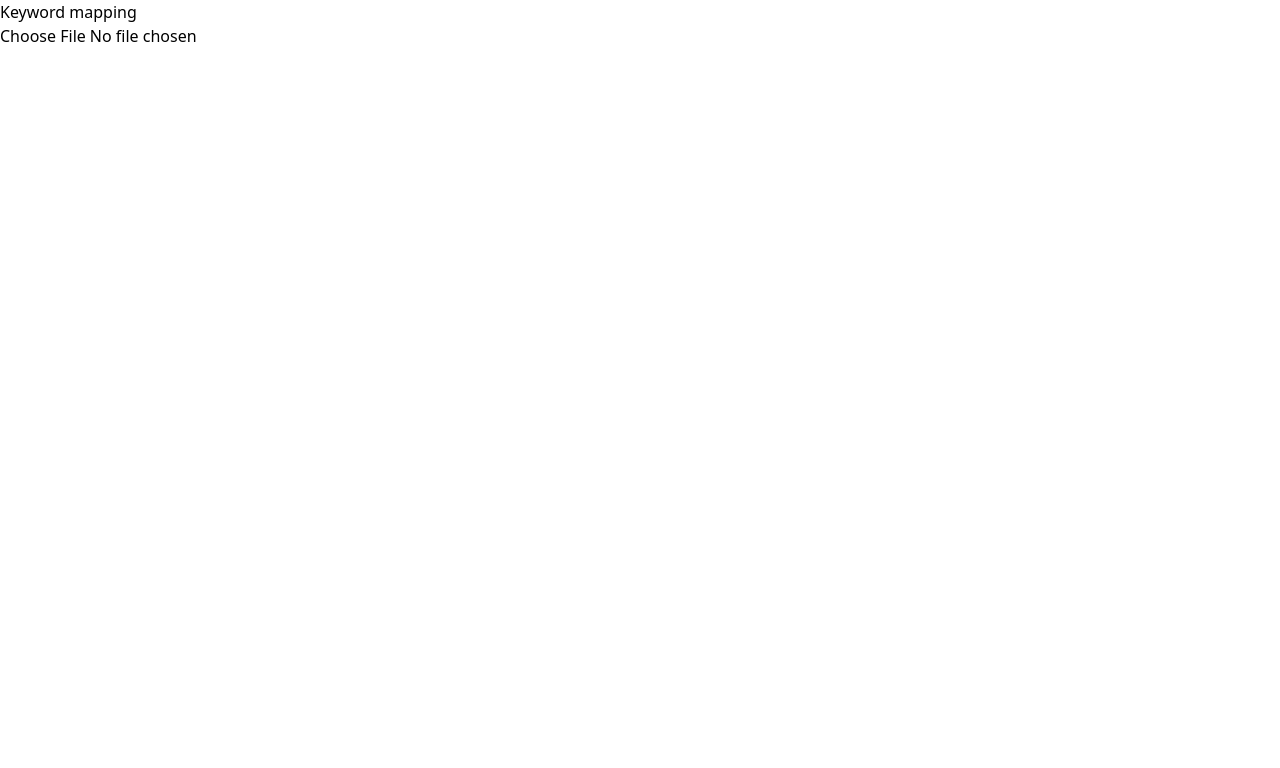
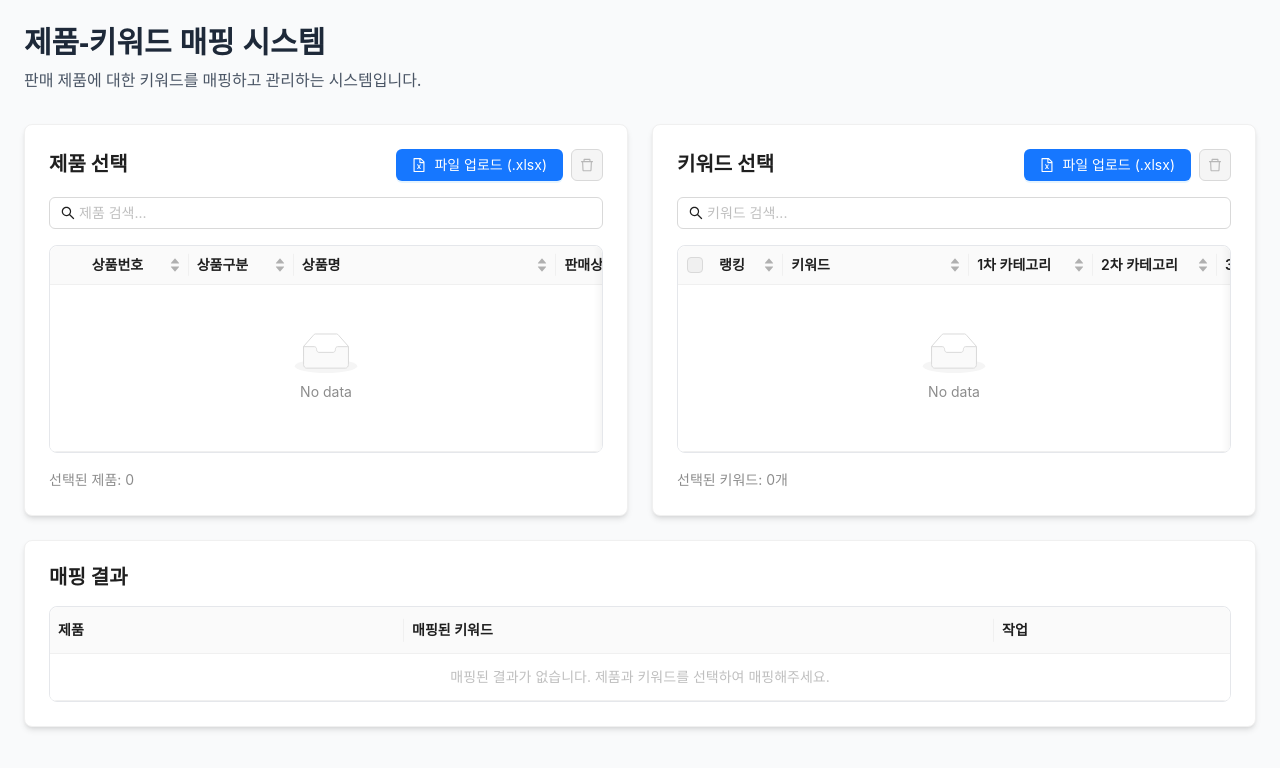
Before and after one commit to parkseonup/keyword-mapping, a React (Vite) app: page / in a window 1280 px wide. Shown: the top 768 px of the page. Built offline with nearby package versions, Linux system fonts and the light colour scheme.

Commit message:
feat: 제품, 키워드 선택 및 결과 출력

```diff
--- a/src/App.tsx
+++ b/src/App.tsx
@@ -1,22 +1,138 @@
-import type { ChangeEvent } from 'react';
+import React, { useState } from 'react';
 
+import Result from '@features/result/Result';
 import { message } from 'antd';
 
+import Keyword from './features/keyword/Keyword';
+import Product from './features/product/Product';
+
+import type { KeywordItem } from './entities/types/keyword';
+import type { ProductItem } from './entities/types/product';
+import type { ResultColumn, Results } from './entities/types/result';
+
 export default function App() {
-  const handleChangeFile = async (e: ChangeEvent<HTMLInputElement>) => {
-    if (!e.target.files || e.target.files?.length === 0) {
-      message.error('파일이 없습니다.');
+  const [results, setResults] = useState<Results>({});
+  const [selectedProduct, setSelectedProduct] = useState<ProductItem | null>(
+    null
+  );
+
+  const [messageApi, contextHolder] = message.useMessage();
+
+  const handleProductSelection = (
+    _: React.Key[],
+    selectedRows: ProductItem[]
+  ) => {
+    const newSelectProduct = selectedRows[0];
+    setSelectedProduct(newSelectProduct);
+  };
+
+  const handleKeywordSelection = (
+    _: React.Key[],
+    selectedRows: KeywordItem[]
+  ) => {
+    if (!selectedProduct) {
+      messageApi.error('제품을 먼저 선택해주세요.');
       return;
     }
 
-    const file = e.target.files[0];
-    console.log('file: ', file);
+    setResults((prev) => {
+      const targetResult = prev[selectedProduct.key];
+
+      return {
+        ...prev,
+        [selectedProduct.key]: {
+          product: targetResult ? targetResult.product : selectedProduct,
+          keywords: selectedRows,
+        },
+      };
+    });
   };
+
+  const handleRemoveAllKeywords = (productKey: ResultColumn['key']) => {
+    setResults((prev) => {
+      const copyPrev = { ...prev };
+      delete copyPrev[productKey];
+
+      return copyPrev;
+    });
+  };
+
+  const handleRemoveKeyword = (
+    productKey: ProductItem['key'],
+    keywordKey: KeywordItem['key']
+  ) => {
+    setResults((prev) => {
+      const targetResult = prev[productKey];
+      const newKeywords = targetResult.keywords.filter(
+        (keyword) => keyword.key !== keywordKey
+      );
+
+      const copyPrev = { ...prev };
+
+      // 매핑된 키워드가 전부 제거되어 없으면 제품 기록을 제거한다.
+      if (newKeywords.length === 0) {
+        delete copyPrev[productKey];
+      }
+      // 매핑된 키워드가 남아있으면 newKeywords로 교체한다.
+      else {
+        copyPrev[productKey] = {
+          ...copyPrev[productKey],
+          keywords: newKeywords,
+        };
+      }
+
+      return copyPrev;
+    });
+  };
+
+  const resultsData: ResultColumn[] = Object.entries(results).map(
+    ([productKey, values]) => {
+      return {
+        key: productKey,
+        product: values.product,
+        keywords: values.keywords,
+      };
+    }
+  );
 
   return (
     <>
-      <h1>Keyword mapping</h1>
-      <input type="file" accept=".xlsx" onChange={handleChangeFile} />
+      <div className="min-h-screen bg-gray-50 p-6">
+        <div className="max-w-7xl mx-auto">
+          <header className="mb-8">
+            <h1 className="text-3xl font-bold text-gray-800">
+              제품-키워드 매핑 시스템
+            </h1>
+            <p className="text-gray-600 mt-2">
+              판매 제품에 대한 키워드를 매핑하고 관리하는 시스템입니다.
+            </p>
+          </header>
+          <main>
+            <div className="grid grid-cols-1 lg:grid-cols-2 gap-6">
+              <Product
+                selectedValue={selectedProduct}
+                onSelect={handleProductSelection}
+              />
+              <Keyword
+                selectedValues={
+                  selectedProduct && results[selectedProduct.key]
+                    ? results[selectedProduct.key].keywords
+                    : []
+                }
+                onSelect={handleKeywordSelection}
+              />
+            </div>
+            <div className="mt-6">
+              <Result
+                data={resultsData}
+                onRemoveAllKeywords={handleRemoveAllKeywords}
+                onRemoveKeyword={handleRemoveKeyword}
+              />
+            </div>
+          </main>
+        </div>
+      </div>
+      {contextHolder}
     </>
   );
 }
--- /dev/null
+++ b/src/entities/types/result.ts
@@ -0,0 +1,15 @@
+import type { KeywordItem } from '../../entities/types/keyword';
+import type { ProductItem } from '../../entities/types/product';
+
+export interface Results {
+  [prouductKey: ProductItem['key']]: ResultItem;
+}
+
+export interface ResultItem {
+  product: ProductItem;
+  keywords: KeywordItem[];
+}
+
+export interface ResultColumn extends ResultItem {
+  key: ProductItem['key'];
+}
--- /dev/null
+++ b/src/features/result/Result.tsx
@@ -0,0 +1,151 @@
+import {
+  CopyOutlined,
+  DeleteOutlined,
+  HolderOutlined,
+} from '@ant-design/icons';
+import {
+  Button,
+  Card,
+  message,
+  Space,
+  Table,
+  Tag,
+  Tooltip,
+  Typography,
+} from 'antd';
+
+import type { KeywordItem } from '@/entities/types/keyword';
+import type { ProductItem } from '@/entities/types/product';
+import type { ResultColumn } from '@/entities/types/result';
+import type { ColumnsType } from 'antd/es/table';
+
+interface Props {
+  data: ResultColumn[];
+  onRemoveAllKeywords: (productKey: ResultColumn['key']) => void;
+  onRemoveKeyword: (
+    productKey: ProductItem['key'],
+    keywordKey: KeywordItem['key']
+  ) => void;
+}
+
+export default function Result({
+  data,
+  onRemoveAllKeywords,
+  onRemoveKeyword,
+}: Props) {
+  const [messageApi, contextHolder] = message.useMessage();
+
+  const resultsColumns: ColumnsType<ResultColumn> = [
+    {
+      title: '제품',
+      dataIndex: ['product', 'name'],
+      key: 'product',
+      width: '30%',
+      render: (_, record) => {
+        console.log('record: ', record);
+        return (
+          <div>
+            <div className="font-medium">{record.product.name}</div>
+            <div className="text-xs text-gray-500">{record.product.id}</div>
+          </div>
+        );
+      },
+    },
+    {
+      title: '매핑된 키워드',
+      dataIndex: 'keywords',
+      key: 'keywords',
+      width: '50%',
+      // TODO: drag & drop으로 keyword 순서 변경
+      render: (keywords, record) => (
+        <div className="flex flex-wrap gap-1">
+          {keywords.map((keyword: KeywordItem) => (
+            <Tag
+              key={keyword.keyword}
+              icon={<HolderOutlined />}
+              color="blue"
+              onClose={() => {
+                onRemoveKeyword(record.product.key, keyword.key);
+              }}
+              closable
+            >
+              {keyword.keyword}
+            </Tag>
+          ))}
+        </div>
+      ),
+    },
+    {
+      title: '작업',
+      key: 'action',
+      width: '20%',
+      render: (_, record) => (
+        <Space>
+          <Tooltip title="키워드 복사">
+            <Button
+              type="primary"
+              icon={<CopyOutlined />}
+              onClick={() => copyKeywords(record.keywords)}
+              className="!rounded-button whitespace-nowrap"
+            >
+              키워드 복사
+            </Button>
+          </Tooltip>
+          <Tooltip title="매핑 삭제">
+            <Button
+              icon={<DeleteOutlined />}
+              className="!rounded-button whitespace-nowrap"
+              onClick={() => onRemoveAllKeywords(record.product.key)}
+            ></Button>
+          </Tooltip>
+        </Space>
+      ),
+    },
+  ];
+
+  const copyKeywords = (keywords: KeywordItem[]) => {
+    const keywordText = keywords.map((k) => k.keyword).join(' ');
+    navigator.clipboard.writeText(keywordText);
+    messageApi.success('키워드가 클립보드에 복사되었습니다.');
+  };
+
+  return (
+    <>
+      {data ? (
+        <section>
+          <Card className="shadow-md mt-6">
+            <div className="flex justify-between items-center mb-4">
+              <Typography.Title
+                level={2}
+                style={{ margin: 0, fontSize: '20px' }}
+              >
+                매핑 결과
+              </Typography.Title>
+            </div>
+            <Table
+              columns={resultsColumns}
+              dataSource={data}
+              size="middle"
+              pagination={{
+                pageSize: 5,
+                showSizeChanger: true,
+                showTotal: (total) => `총 ${total}개 매핑`,
+              }}
+              rowClassName={(record, index) =>
+                index % 2 === 0
+                  ? 'bg-white hover:bg-blue-50'
+                  : 'bg-gray-50 hover:bg-blue-50'
+              }
+              className="border border-gray-200 rounded-lg overflow-hidden"
+              locale={{
+                emptyText:
+                  '매핑된 결과가 없습니다. 제품과 키워드를 선택하여 매핑해주세요.',
+              }}
+            />
+          </Card>
+        </section>
+      ) : null}
+      {contextHolder}
+    </>
+  );
+}
```
